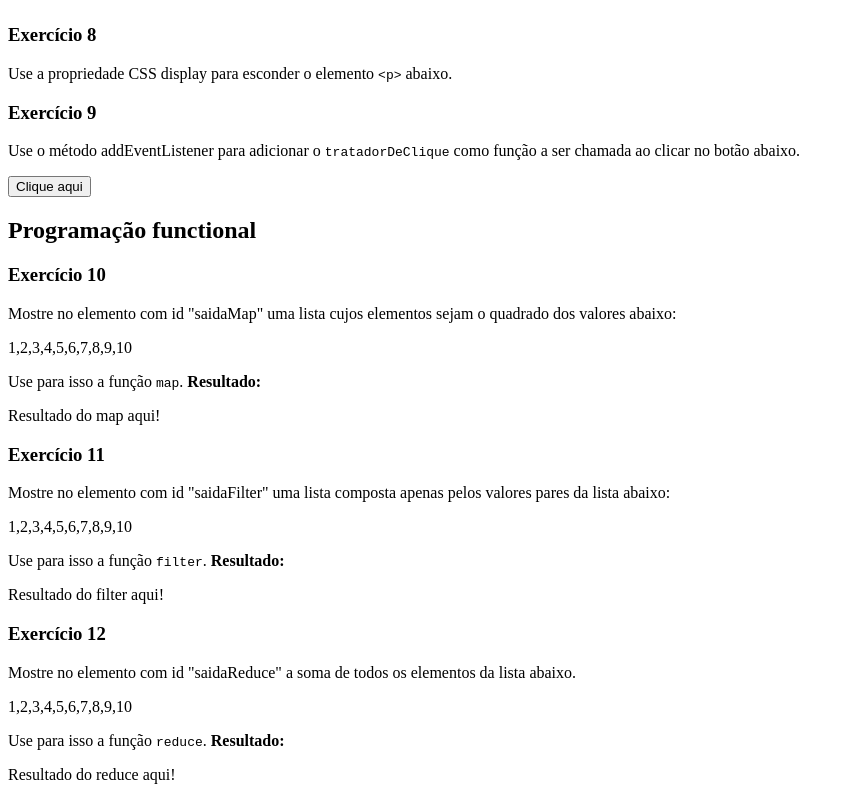
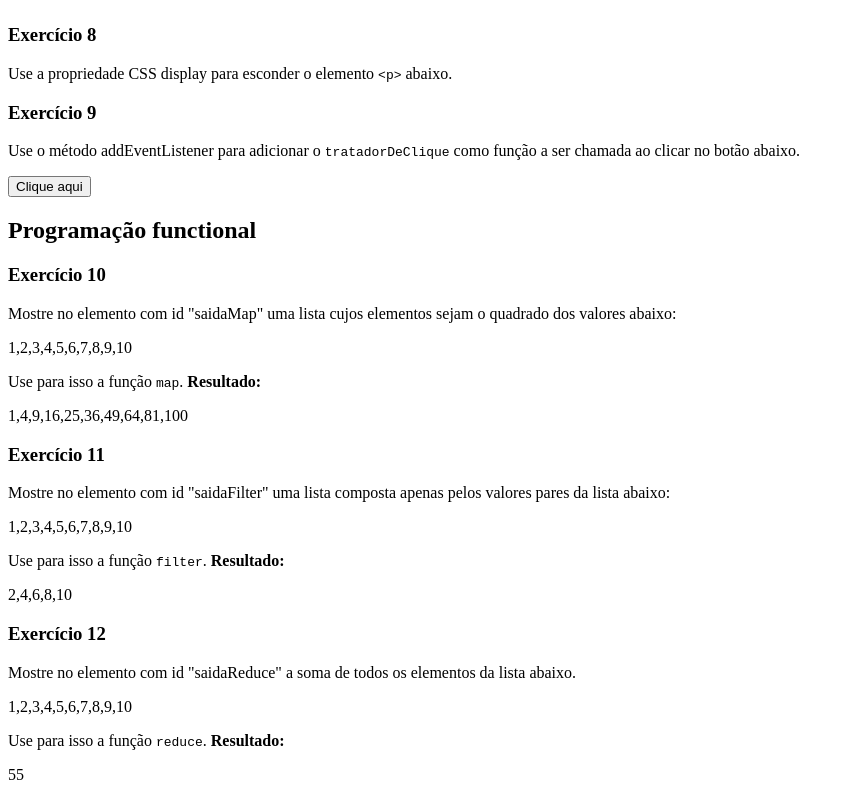
Before and after one commit to aquillesf/INE5646---Atividades, a plain HTML site: page AA6/index.html in a window 1280 px wide. Shown: the part 1199-1999 px from the top of the page, without its empty margins (0-851 px from the left). Drawn offline with Linux system fonts and the light colour scheme.

Commit message:
atividade terminada

```diff
--- a/AA6/index.html
+++ b/AA6/index.html
@@ -141,7 +141,10 @@
     <p id="saidaMap">Resultado do map aqui!</p>
 
     <script>
-        //adicione aqui o script para resolução do Exercício 10
+        let lista = [1,2,3,4,5,6,7,8,9,10];
+        let lista_quadrado = lista.map(n => n ** 2);
+        const elemento_lista_quad = document.getElementById("saidaMap");
+        elemento_lista_quad.textContent = lista_quadrado;
     </script>
 
     <h3>Exercício 11</h3>
@@ -155,7 +158,10 @@
 
 
     <script>
-        //adicione aqui o script para resolução do Exercício 11
+        const lista_n = [1,2,3,4,5,6,7,8,9,10];
+        const lista_pares = lista_n.filter(n => n % 2 === 0);
+        const elemento_lista_par = document.getElementById("saidaFilter");
+        elemento_lista_par.textContent = lista_pares;
     </script>
 
     <h3>Exercício 12</h3>
@@ -169,7 +175,10 @@
     <p id="saidaReduce">Resultado do reduce aqui!</p>
 
     <script>
-        //adicione aqui o script para resolução do Exercício 12
+        const lista_soma = [1,2,3,4,5,6,7,8,9,10] ;
+        const lista_soma_total = lista_soma.reduce((soma, n) => soma + n, 0);
+        const elemento_reduce = document.getElementById("saidaReduce");
+        elemento_reduce.textContent = lista_soma_total;
     </script>
 
 </body>
```
